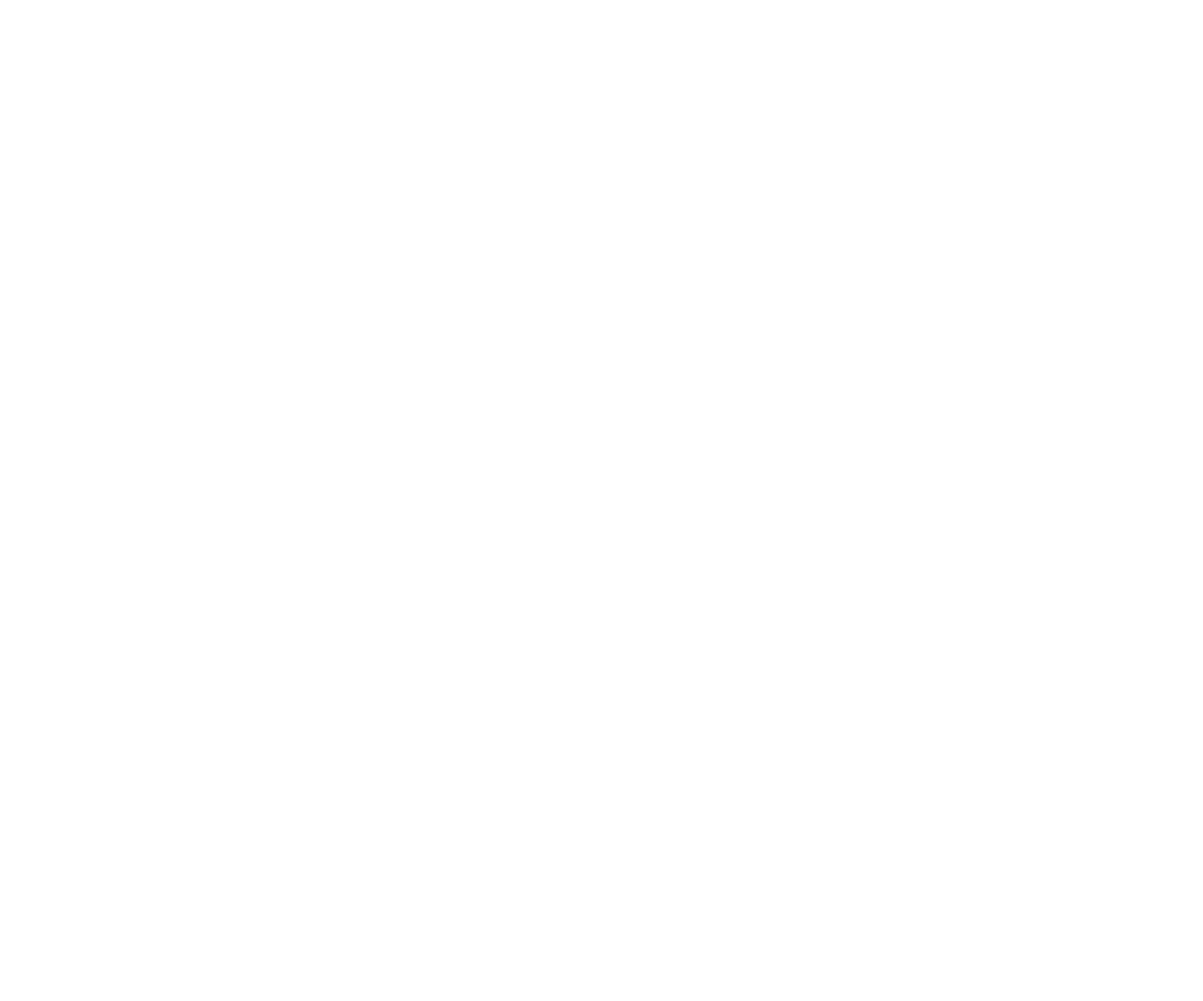
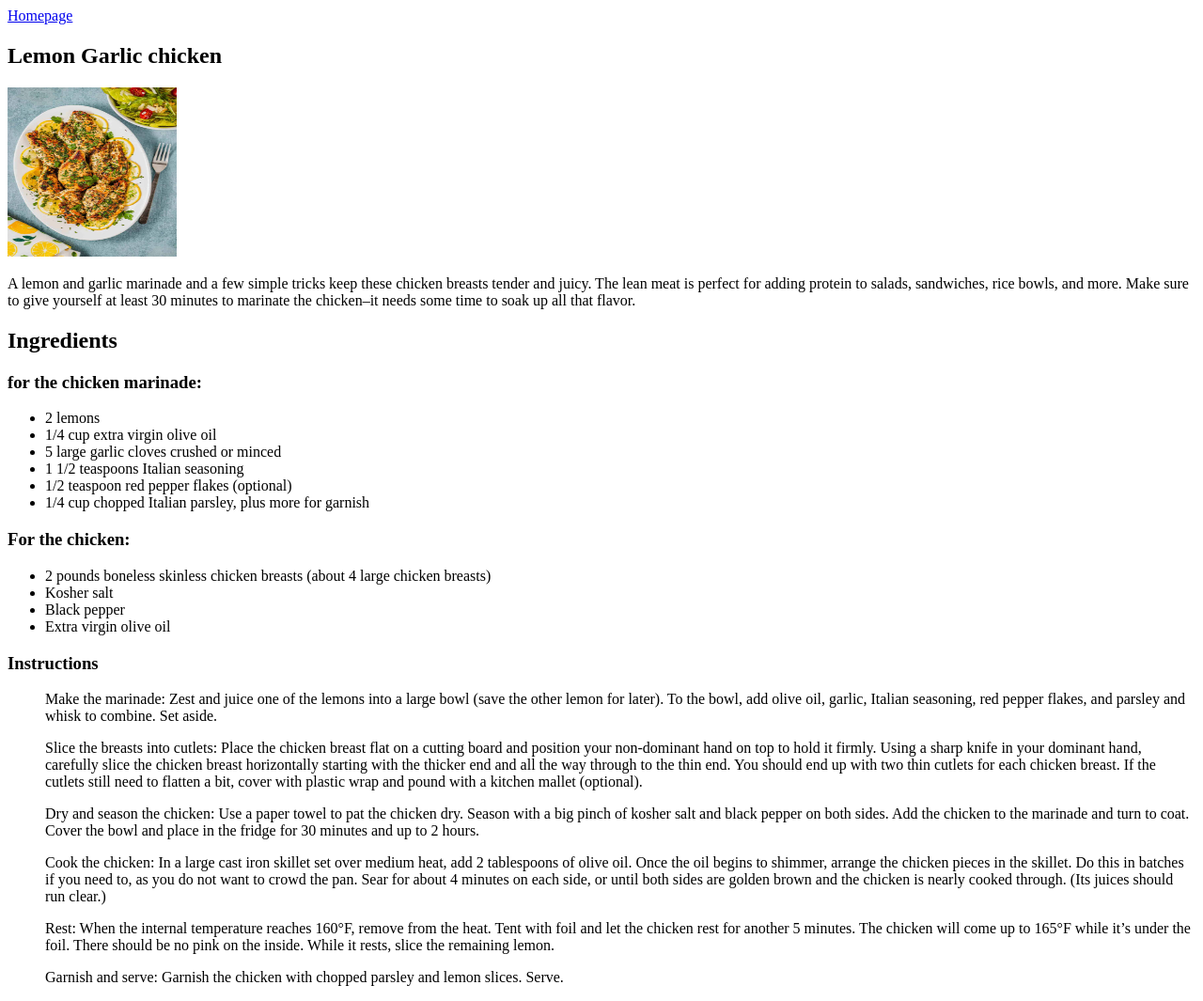
Before and after one commit to Pickleman747/odin-recipes, a plain HTML site: page recipes/Lemon_Garlic_Chicken.html in a window 1280 px wide. Shown: the whole page at 94% size. Before the commit the page ends 800 px from the top, so only its background shows below. Drawn offline with Linux system fonts and the light colour scheme.

Commit message:
final recipes update

```diff
--- a/recipes/Lemon_Garlic_Chicken.html
+++ b/recipes/Lemon_Garlic_Chicken.html
@@ -0,0 +1,38 @@
+<!DOCTYPE html>
+<html lang="en">
+<head>
+    <meta charset="UTF-8">
+    <meta name="viewport" content="width=device-width, initial-scale=1.0">
+    <title>Lemon Garli Chicken</title>
+</head>
+<body>
+    <a href="../index.html" >Homepage</a>
+    <h2>Lemon Garlic chicken</h2>
+    <img src="../img/daschicken.jpg" width = 180 height = 180 >
+    <p>A lemon and garlic marinade and a few simple tricks keep these chicken breasts tender and juicy. The lean meat is perfect for adding protein to salads, sandwiches, rice bowls, and more. Make sure to give yourself at least 30 minutes to marinate the chicken–it needs some time to soak up all that flavor. </p>
+    <h2>Ingredients</h2>
+    <h3>for the chicken marinade:</h3>
+    <ul>
+        <li>2 lemons</li>
+        <li>1/4 cup extra virgin olive oil</li>
+        <li>5 large garlic cloves crushed or minced</li>
+        <li>1 1/2 teaspoons Italian seasoning</li>
+        <li>1/2 teaspoon red pepper flakes (optional)</li>
+        <li> 1/4 cup chopped Italian parsley, plus more for garnish</li>
+    </ul>
+    <h3>For the chicken:</h3>
+    <ul>
+    <li>2 pounds boneless skinless chicken breasts (about 4 large chicken breasts)</li>
+    <li>Kosher salt</li>
+    <li>Black pepper</li>
+    <li>Extra virgin olive oil</li>
+    </ul>
+    <h3>Instructions</h3>
+    <ol>Make the marinade: Zest and juice one of the lemons into a large bowl (save the other lemon for later). To the bowl, add olive oil, garlic, Italian seasoning, red pepper flakes, and parsley and whisk to combine. Set aside.</ol>
+    <ol>Slice the breasts into cutlets: Place the chicken breast flat on a cutting board and position your non-dominant hand on top to hold it firmly. Using a sharp knife in your dominant hand, carefully slice the chicken breast horizontally starting with the thicker end and all the way through to the thin end. You should end up with two thin cutlets for each chicken breast. If the cutlets still need to flatten a bit, cover with plastic wrap and pound with a kitchen mallet (optional).</ol>
+    <ol>Dry and season the chicken: Use a paper towel to pat the chicken dry. Season with a big pinch of kosher salt and black pepper on both sides. Add the chicken to the marinade and turn to coat. Cover the bowl and place in the fridge for 30 minutes and up to 2 hours.</ol>
+    <ol>Cook the chicken: In a large cast iron skillet set over medium heat, add 2 tablespoons of olive oil. Once the oil begins to shimmer, arrange the chicken pieces in the skillet. Do this in batches if you need to, as you do not want to crowd the pan. Sear for about 4 minutes on each side, or until both sides are golden brown and the chicken is nearly cooked through. (Its juices should run clear.)</ol>
+    <ol>Rest: When the internal temperature reaches 160°F, remove from the heat. Tent with foil and let the chicken rest for another 5 minutes. The chicken will come up to 165°F while it’s under the foil. There should be no pink on the inside. While it rests, slice the remaining lemon.</ol>
+    <ol>Garnish and serve: Garnish the chicken with chopped parsley and lemon slices. Serve.</ol>
+</body>
+</html>
```
Also changed, not shown: index.html (+3 -0 lines), img/daschicken.jpg (added).
